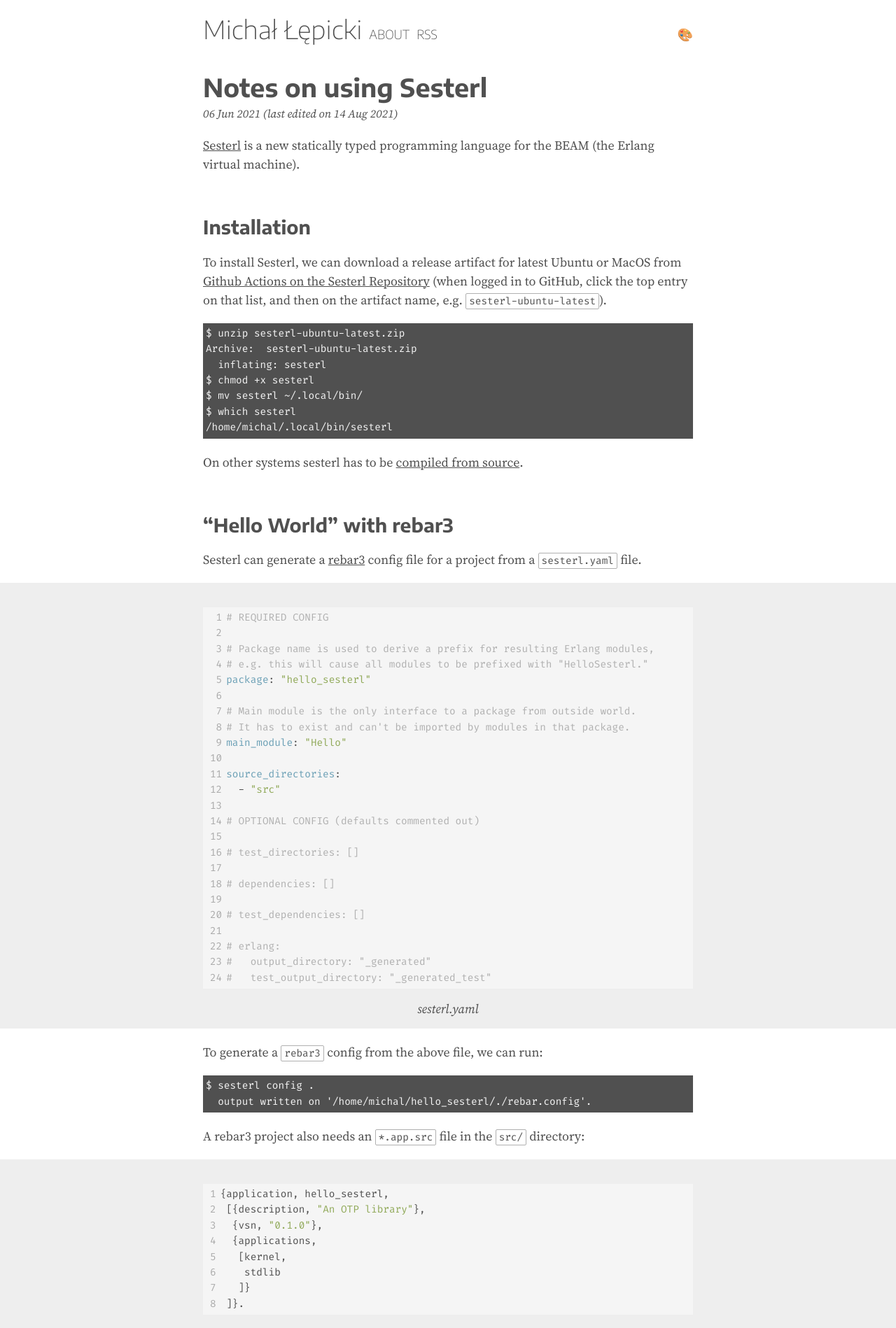
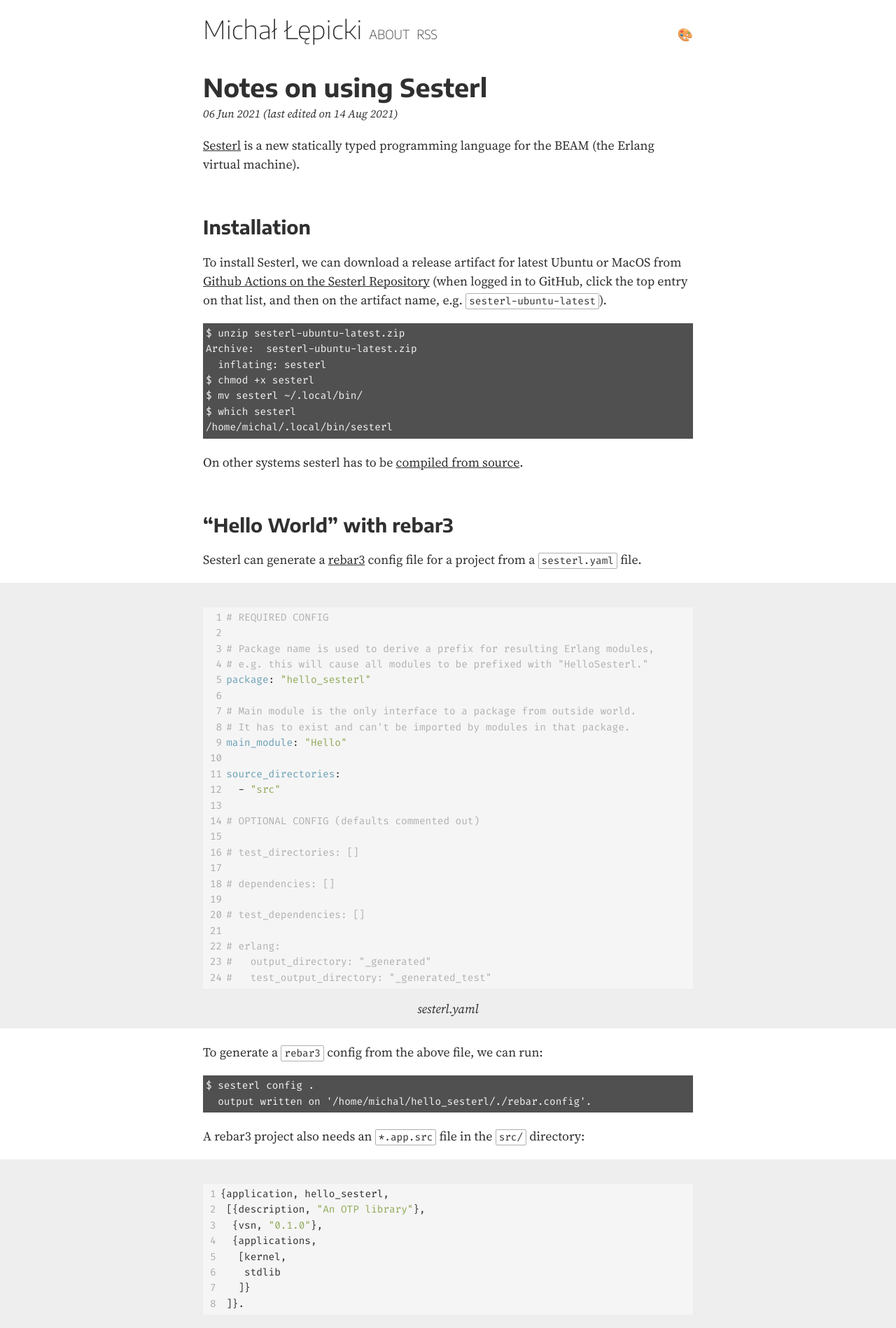
Before and after one commit to michallepicki/blog, a Jekyll site: the page built from _posts/2021-06-06-notes-on-using-sesterl.md, in a window 1280 px wide. Shown: the top 1898 px of the page at 70% size. Built offline with Jekyll 4.4.1, drawn with Linux system fonts in a browser that asks for light colours.

Commit message:
increase base text contrast

```diff
--- a/_includes/styles.css
+++ b/_includes/styles.css
@@ -90,7 +90,7 @@
   --background-color--dark: var(--dark-2);
   --figure-background-color--dark: var(--dark-3);
   --terminal-background-color--dark: var(--dark-1);
-  --terminal-text-color--dark: var(--base04--dark);
+  --terminal-text-color--dark: var(--base05--dark);
 
   --background-color: var(--background-color--light);
   --figure-background-color: var(--figure-background-color--light);
@@ -156,7 +156,7 @@ body {
   font-family: var(--content-font);
   font-variation-settings: 'wght' var(--content-wght), 'wdth' var(--content-wdth), 'opsz' var(--content-wdth);
   font-size: 18px;
-  color: var(--base04);
+  color: var(--base05);
   background-color: var(--background-color);
   text-size-adjust: none;
   -webkit-text-size-adjust: none;
@@ -175,13 +175,13 @@ h1, h2, h3, h4, h5, h6 {
 }
 
 a {
-  color: var(--base04);
+  color: var(--base05);
   text-decoration: underline;
   text-decoration-thickness: 1px;
 }
 
 a:visited {
-  color: var(--base04);
+  color: var(--base05);
   text-decoration-color: var(--base03);
 }
 
@@ -361,7 +361,7 @@ code {
   line-height: 1.6;
   display: block;
   background-color: var(--base00);
-  color: var(--base04);
+  color: var(--base05);
   border-radius: unset;/*wip*/
   border: none;/*wip*/
   padding: 4px;/*wip*/
```
